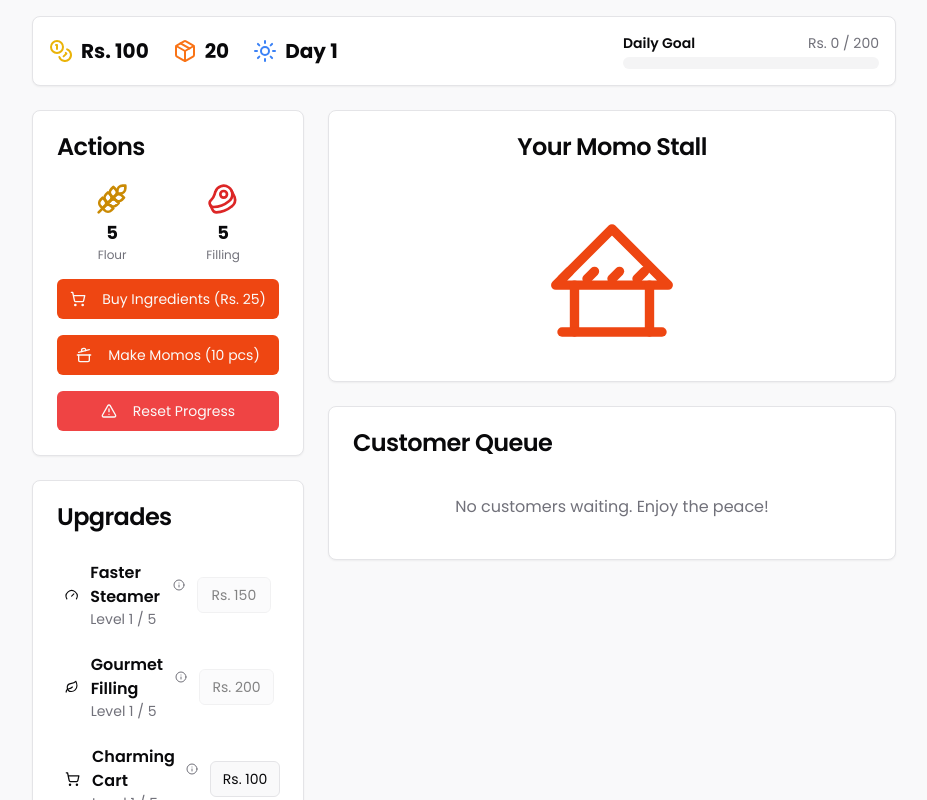
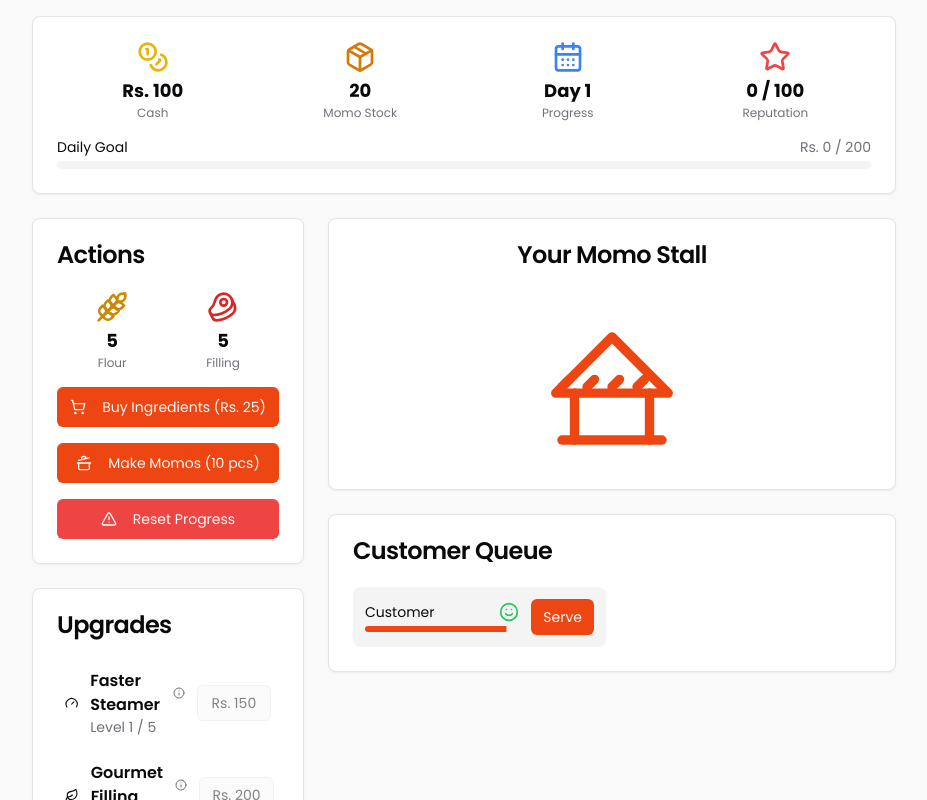
Before and after one commit to StephenJoshii/Flawed_Games_By_Sj, a React (Vite) app: page / in a window 1280 px wide. Shown: the top 800 px of the page, without its empty margins (176-1103 px from the left). Built offline with nearby package versions, Linux system fonts and the light colour scheme.

Commit message:
added a reputation system so that there is a penalty for not serving momos

```diff
--- a/src/components/game/Header.jsx
+++ b/src/components/game/Header.jsx
@@ -1,34 +1,50 @@
 import { Card, CardContent } from "@/components/ui/card";
 import { Progress } from "@/components/ui/progress";
-import { Coins, Package, Sun } from "lucide-react";
+import { Coins, Package, CalendarDays, Star } from "lucide-react";
 
-export function Header({ money, momoStock, day, dailyGoal, moneyEarnedToday }) {
-  const goalProgress = Math.min((moneyEarnedToday / dailyGoal) * 100, 100);
+export function Header({ money, momoStock, day, dailyGoal, moneyEarnedToday, reputation }) {
+  const goalProgress = (moneyEarnedToday / dailyGoal) * 100;
+
+  const getReputationColor = () => {
+    if (reputation > 75) return "text-yellow-400";
+    if (reputation > 40) return "text-orange-400";
+    return "text-red-500";
+  };
 
   return (
     <header className="mb-6">
       <Card>
-        <CardContent className="p-4 flex flex-col sm:flex-row justify-between items-center gap-4">
-          <div className="flex items-center gap-6">
-            <div className="flex items-center gap-2">
-              <Coins className="h-6 w-6 text-yellow-500" />
-              <span className="text-xl font-bold">Rs. {money}</span>
+        <CardContent className="pt-6">
+          <div className="grid grid-cols-2 md:grid-cols-4 gap-4 text-center">
+            <div className="flex flex-col items-center">
+              <Coins className="h-8 w-8 text-yellow-500 mb-1" />
+              <span className="font-bold text-lg">Rs. {money}</span>
+              <span className="text-xs text-muted-foreground">Cash</span>
             </div>
-            <div className="flex items-center gap-2">
-              <Package className="h-6 w-6 text-orange-500" />
-              <span className="text-xl font-bold">{momoStock}</span>
+            <div className="flex flex-col items-center">
+              <Package className="h-8 w-8 text-amber-600 mb-1" />
+              <span className="font-bold text-lg">{momoStock}</span>
+              <span className="text-xs text-muted-foreground">Momo Stock</span>
             </div>
-            <div className="flex items-center gap-2">
-              <Sun className="h-6 w-6 text-blue-500" />
-              <span className="text-xl font-bold">Day {day}</span>
+            <div className="flex flex-col items-center">
+              <CalendarDays className="h-8 w-8 text-blue-500 mb-1" />
+              <span className="font-bold text-lg">Day {day}</span>
+              <span className="text-xs text-muted-foreground">Progress</span>
+            </div>
+            <div className="flex flex-col items-center">
+              <Star className={`h-8 w-8 ${getReputationColor()} mb-1`} />
+              <span className="font-bold text-lg">{Math.round(reputation || 0)} / 100</span>
+              <span className="text-xs text-muted-foreground">Reputation</span>
             </div>
           </div>
-          <div className="w-full sm:w-64">
-            <div className="flex justify-between text-sm mb-1">
-              <span className="font-semibold">Daily Goal</span>
-              <span className="text-muted-foreground">Rs. {moneyEarnedToday} / {dailyGoal}</span>
+          <div className="mt-4">
+            <div className="flex justify-between items-center mb-1">
+              <span className="text-sm font-medium">Daily Goal</span>
+              <span className="text-sm font-medium text-muted-foreground">
+                Rs. {moneyEarnedToday} / {dailyGoal}
+              </span>
             </div>
-            <Progress value={goalProgress} className="h-3" />
+            <Progress value={goalProgress} className="w-full h-2" />
           </div>
         </CardContent>
       </Card>
--- a/src/hooks/useGameLogic.js
+++ b/src/hooks/useGameLogic.js
@@ -1,9 +1,10 @@
-import { useState, useEffect, useCallback, useMemo } from 'react';
+import { useState, useEffect, useCallback, useMemo, useRef } from 'react';
 
 // --- Base Game Configuration ---
 const BASE_MOMO_PRICE = 50;
 const BASE_MAKE_MOMO_TIME_MS = 3000;
 const SERVING_SIZE = 10;
+const CUSTOMER_PATIENCE_MS = 15000; // 15 seconds
 const SAVE_GAME_KEY = 'momoTycoonSaveData';
 
 // --- Upgrade Definitions ---
@@ -37,6 +38,8 @@ const INITIAL_STATE = {
   filling: 5,
   momoStock: 20,
   day: 1,
+  reputation: 80,
+  customers: [],
   upgradeLevels: {
     steamer: 1,
     filling: 1,
@@ -50,217 +53,230 @@ const loadGame = () => {
     const savedData = localStorage.getItem(SAVE_GAME_KEY);
     if (savedData) {
       const parsed = JSON.parse(savedData);
-      // Basic validation to ensure saved data is not malformed
-      if (parsed.upgradeLevels && parsed.day) {
-        return { ...INITIAL_STATE, ...parsed };
+      if (parsed.upgradeLevels && typeof parsed.reputation === 'number') {
+        const loadedState = { ...INITIAL_STATE, ...parsed };
+        loadedState.customers = [];
+        return loadedState;
       }
     }
   } catch (error) {
-    console.error("Failed to load game data:", error);
+    console.error("Failed to load or parse game data, starting fresh:", error);
   }
   return INITIAL_STATE;
 };
 
 export function useGameLogic({ notify }) {
-  // --- Initialize state from localStorage or initial state ---
   const [gameStateData, setGameStateData] = useState(loadGame);
+  const { money, flour, filling, momoStock, day, upgradeLevels, customers } = gameStateData;
+  const reputation = gameStateData.reputation; // ✅ reputation always read live
 
-  const { money, flour, filling, momoStock, day, upgradeLevels } = gameStateData;
-
-  const setMoney = (updater) => setGameStateData(prev => ({ ...prev, money: typeof updater === 'function' ? updater(prev.money) : updater }));
-  const setFlour = (updater) => setGameStateData(prev => ({ ...prev, flour: typeof updater === 'function' ? updater(prev.flour) : updater }));
-  const setFilling = (updater) => setGameStateData(prev => ({ ...prev, filling: typeof updater === 'function' ? updater(prev.filling) : updater }));
-  const setMomoStock = (updater) => setGameStateData(prev => ({ ...prev, momoStock: typeof updater === 'function' ? updater(prev.momoStock) : updater }));
-  const setDay = (updater) => setGameStateData(prev => ({ ...prev, day: typeof updater === 'function' ? updater(prev.day) : updater }));
-  const setUpgradeLevels = (updater) => setGameStateData(prev => ({ ...prev, upgradeLevels: typeof updater === 'function' ? updater(prev.upgradeLevels) : updater }));
-
-  // --- Non-persistent state ---
-  const [customers, setCustomers] = useState([]);
   const [isMakingMomo, setIsMakingMomo] = useState(false);
   const [makingProgress, setMakingProgress] = useState(0);
   const [lastServedInfo, setLastServedInfo] = useState(null);
   const [gameState, setGameState] = useState('playing');
   const [moneyEarnedToday, setMoneyEarnedToday] = useState(0);
 
+  const notifyRef = useRef(notify);
+  useEffect(() => {
+    notifyRef.current = notify;
+  }, [notify]);
+
   const dailyGoal = useMemo(() => 200 + (day - 1) * 100, [day]);
 
-  // --- Derived Game Values (based on upgrades) ---
   const derivedValues = useMemo(() => {
     const steamerLevel = upgradeLevels.steamer;
     const fillingLevel = upgradeLevels.filling;
     const cartLevel = upgradeLevels.cart;
+    const reputationModifier = 1 + ((50 - reputation) / 100); // ✅ uses live reputation
 
     return {
       momoPrice: BASE_MOMO_PRICE + (fillingLevel - 1) * 10,
       makeMomoTime: BASE_MAKE_MOMO_TIME_MS / (1 + (steamerLevel - 1) * 0.2),
-      customerSpawnMin: 4000 / (1 + (cartLevel - 1) * 0.25),
-      customerSpawnMax: 8000 / (1 + (cartLevel - 1) * 0.25),
+      customerSpawnMin: Math.max(500, (4000 / (1 + (cartLevel - 1) * 0.25)) * reputationModifier),
+      customerSpawnMax: Math.max(1000, (8000 / (1 + (cartLevel - 1) * 0.25)) * reputationModifier),
     };
-  }, [upgradeLevels]);
+  }, [upgradeLevels, reputation]); // ✅ reputation in deps
 
-  // --- Game State Actions ---
-  const startNextDay = () => {
-    setDay(prev => prev + 1);
+  const startNextDay = useCallback(() => {
+    setGameStateData(prev => ({ ...prev, day: prev.day + 1, customers: [] }));
     setMoneyEarnedToday(0);
-    setCustomers([]);
     setGameState('playing');
-    notify.info(`Day ${day + 1} has begun!`);
-  };
+    notifyRef.current.info(`Day ${day + 1} has begun!`);
+  }, [day]);
 
-  const restartGame = () => {
+  const restartGame = useCallback(() => {
     setGameStateData(INITIAL_STATE);
     setMoneyEarnedToday(0);
-    setCustomers([]);
     setGameState('playing');
-    notify.success("New game started!");
-  };
+    notifyRef.current.success("New game started!");
+  }, []);
 
-  const resetProgress = () => {
+  const resetProgress = useCallback(() => {
     localStorage.removeItem(SAVE_GAME_KEY);
     restartGame();
-    notify.info("All progress has been reset.");
-  };
+  }, [restartGame]);
 
-  // --- Game Actions ---
-  const buyIngredients = () => {
-    const cost = 25;
-    if (money >= cost) {
-      setMoney(prev => prev - cost);
-      setFlour(prev => prev + 5);
-      setFilling(prev => prev + 5);
-      notify.success("Purchased 5 flour and 5 fillings.");
-    } else {
-      notify.error("Not enough money for ingredients!");
-    }
-  };
+  const buyIngredients = useCallback(() => {
+    setGameStateData(prev => {
+      if (prev.money >= 25) {
+        notifyRef.current.success("Purchased 5 flour and 5 fillings.");
+        return { ...prev, money: prev.money - 25, flour: prev.flour + 5, filling: prev.filling + 5 };
+      }
+      notifyRef.current.error("Not enough money for ingredients!");
+      return prev;
+    });
+  }, []);
 
   const makeMomo = useCallback(() => {
-    const makeMomoTime = derivedValues.makeMomoTime;
-    if (flour > 0 && filling > 0 && !isMakingMomo) {
+    if (isMakingMomo) return;
+
+    setGameStateData(prev => {
+      if (prev.flour < 1 || prev.filling < 1) {
+        notifyRef.current.warning("Not enough ingredients to make momos!");
+        return prev;
+      }
+
       setIsMakingMomo(true);
-      setMakingProgress(0);
-      setFlour(prev => prev - 1);
-      setFilling(prev => prev - 1);
 
+      const startTime = Date.now();
       const interval = setInterval(() => {
-        setMakingProgress(prev => {
-          const newProgress = prev + 100 / (makeMomoTime / 100);
-          if (newProgress >= 100) {
-            clearInterval(interval);
-            setMomoStock(stock => stock + 10);
-            setIsMakingMomo(false);
-            notify.success("10 fresh momos are ready!");
-            return 100;
-          }
-          return newProgress;
-        });
-      }, 100);
-    } else if (!isMakingMomo) {
-      notify.warning("Not enough ingredients!");
-    }
-  }, [flour, filling, isMakingMomo, notify, derivedValues.makeMomoTime, setFlour, setFilling, setMomoStock]);
+        const elapsedTime = Date.now() - startTime;
+        const progress = Math.min(100, (elapsedTime / derivedValues.makeMomoTime) * 100);
+        setMakingProgress(progress);
 
-  const serveCustomer = (customerId, customerRef) => {
+        if (progress >= 100) {
+          clearInterval(interval);
+          setGameStateData(p => ({ ...p, momoStock: p.momoStock + 10 }));
+          setIsMakingMomo(false);
+          setMakingProgress(0);
+          notifyRef.current.success("A fresh batch of 10 momos is ready!");
+        }
+      }, 50);
+
+      return { ...prev, flour: prev.flour - 1, filling: prev.filling - 1 };
+    });
+  }, [isMakingMomo, derivedValues.makeMomoTime]);
+
+  const serveCustomer = useCallback((customerId, customerRef) => {
     const momoPrice = derivedValues.momoPrice;
-    if (momoStock >= SERVING_SIZE) {
-      setMomoStock(prev => prev - SERVING_SIZE);
-      setMoney(prev => prev + momoPrice);
-      setMoneyEarnedToday(prev => prev + momoPrice);
-      setCustomers(prev => prev.filter(c => c.id !== customerId));
-      if (customerRef.current) {
-        const rect = customerRef.current.getBoundingClientRect();
-        setLastServedInfo({ id: customerId, x: rect.left, y: rect.top, amount: momoPrice });
+    setGameStateData(prev => {
+      if (prev.momoStock >= SERVING_SIZE) {
+        setMoneyEarnedToday(m => m + momoPrice);
+        if (customerRef.current) {
+          const rect = customerRef.current.getBoundingClientRect();
+          setLastServedInfo({ id: customerId, x: rect.left, y: rect.top, amount: momoPrice });
+        }
+        return {
+          ...prev,
+          momoStock: prev.momoStock - SERVING_SIZE,
+          money: prev.money + momoPrice,
+          reputation: Math.min(100, prev.reputation + 1),
+          customers: prev.customers.filter(c => c.id !== customerId),
+        };
       }
-    } else {
-      notify.warning(`Not enough momos for a full plate! (Need ${SERVING_SIZE})`);
-    }
-  };
+      notifyRef.current.warning(`Not enough momos for a full plate! (Need ${SERVING_SIZE})`);
+      return prev;
+    });
+  }, [derivedValues.momoPrice]);
 
-  const purchaseUpgrade = (upgradeId) => {
-    const upgrade = UPGRADES_CONFIG[upgradeId];
-    const currentLevel = upgradeLevels[upgradeId];
+  const purchaseUpgrade = useCallback((upgradeId) => {
+    setGameStateData(prev => {
+      const config = UPGRADES_CONFIG[upgradeId];
+      const currentLevel = prev.upgradeLevels[upgradeId];
+      if (currentLevel >= config.maxLevel) {
+        notifyRef.current.info("This upgrade is already at max level!");
+        return prev;
+      }
+      const cost = config.getCost(currentLevel + 1);
+      if (prev.money >= cost) {
+        notifyRef.current.success(`${config.name} upgraded to Level ${currentLevel + 1}!`);
+        return { ...prev, money: prev.money - cost, upgradeLevels: { ...prev.upgradeLevels, [upgradeId]: currentLevel + 1 } };
+      }
+      notifyRef.current.error("Not enough money for this upgrade!");
+      return prev;
+    });
+  }, []);
 
-    if (currentLevel >= upgrade.maxLevel) {
-      notify.info("Already at max level!");
-      return;
-    }
+  // --- Main Game Loop Effects ---
 
-    const cost = upgrade.getCost(currentLevel);
-    if (money >= cost) {
-      setMoney(prev => prev - cost);
-      setUpgradeLevels(prev => ({ ...prev, [upgradeId]: prev[upgradeId] + 1 }));
-      notify.success(`${upgrade.name} upgraded to Level ${currentLevel + 1}!`);
-    } else {
-      notify.error("Not enough money for this upgrade.");
-    }
-  };
+  useEffect(() => {
+    localStorage.setItem(SAVE_GAME_KEY, JSON.stringify(gameStateData));
+  }, [gameStateData]);
 
-  // --- Auto-Save Effect ---
   useEffect(() => {
-    try {
-      // We only save the persistent parts of the state
-      const dataToSave = {
-        money,
-        flour,
-        filling,
-        momoStock,
-        day,
-        upgradeLevels,
-      };
-      localStorage.setItem(SAVE_GAME_KEY, JSON.stringify(dataToSave));
-    } catch (error) {
-      console.error("Failed to save game data:", error);
-    }
-  }, [money, flour, filling, momoStock, day, upgradeLevels]);
+    if (gameState !== 'playing') return;
+    let customerTimeout;
+    const spawnLoop = () => {
+      const { customerSpawnMin, customerSpawnMax } = derivedValues;
+      const delay = Math.random() * (customerSpawnMax - customerSpawnMin) + customerSpawnMin;
+      customerTimeout = setTimeout(() => {
+        const newCustomer = {
+          id: Date.now() + Math.random(),
+          spawnTime: Date.now(),
+        };
+        setGameStateData(prev => ({ ...prev, customers: [...prev.customers, newCustomer] }));
+        spawnLoop();
+      }, delay);
+    };
+    spawnLoop();
+    return () => clearTimeout(customerTimeout);
+  }, [gameState, derivedValues]);
 
-  // --- Game Loop and State Checking Effects ---
+  // *** Game Tick Loop ***
   useEffect(() => {
     if (gameState !== 'playing') return;
 
-    const spawnCustomer = () => {
-      const newCustomer = { id: Date.now(), patience: 100, spawnTime: Date.now() };
-      setCustomers(prev => [...prev, newCustomer].slice(0, 8));
-    };
-    const randomInterval = Math.random() * (derivedValues.customerSpawnMax - derivedValues.customerSpawnMin) + derivedValues.customerSpawnMin;
-    const intervalId = setInterval(spawnCustomer, randomInterval);
-    return () => clearInterval(intervalId);
-  }, [gameState, derivedValues.customerSpawnMin, derivedValues.customerSpawnMax]);
+    const gameTick = setInterval(() => {
+      setGameStateData(prev => {
+        const now = Date.now();
+        const departingCustomers = [];
 
-  useEffect(() => {
-    if (gameState !== 'playing') return;
+        const updatedCustomers = prev.customers
+          .map(customer => {
+            const elapsedTime = now - customer.spawnTime;
+            const patience = Math.max(0, 100 - (elapsedTime / CUSTOMER_PATIENCE_MS) * 100);
+            return { ...customer, patience };
+          })
+          .filter(customer => {
+            if (customer.patience > 0) {
+              return true;
+            }
+            departingCustomers.push(customer);
+            return false;
+          });
 
-    const patienceInterval = setInterval(() => {
-      setCustomers(currentCustomers =>
-        currentCustomers
-          .map(c => {
-            const timeElapsed = Date.now() - c.spawnTime;
-            const newPatience = 100 - (timeElapsed / 150);
-            return { ...c, patience: Math.max(0, newPatience) };
-          })
-          .filter(c => c.patience > 0)
-      );
+        if (departingCustomers.length > 0) {
+          const departingCount = departingCustomers.length;
+          const reputationPenalty = departingCount * 5;
+          notifyRef.current.error(`${departingCount} customer${departingCount > 1 ? 's' : ''} left angry!`);
+          return {
+            ...prev,
+            reputation: Math.max(0, prev.reputation - reputationPenalty),
+            customers: updatedCustomers,
+          };
+        }
+
+        return { ...prev, customers: updatedCustomers };
+      });
     }, 100);
-    return () => clearInterval(patienceInterval);
+
+    return () => clearInterval(gameTick);
   }, [gameState]);
 
   useEffect(() => {
     if (gameState !== 'playing') return;
-
     if (moneyEarnedToday >= dailyGoal) {
       setGameState('day_complete');
-      notify.success(`Day ${day} complete! Goal reached.`);
+      notifyRef.current.success(`Day ${day} complete! You beat the goal!`);
+    } else if (money < 25 && flour < 1 && filling < 1 && momoStock < SERVING_SIZE) {
+      setGameState('game_over');
+      notifyRef.current.error("Game Over! You've run out of resources.");
     }
-
-    const canContinue = money >= 25 || flour > 0 || filling > 0 || momoStock >= SERVING_SIZE;
-    if (!canContinue) {
-      setGameState('game_over');
-      notify.error("Game Over! You've run out of resources.");
-    }
-  }, [money, moneyEarnedToday, dailyGoal, flour, filling, momoStock, day, notify, gameState]);
+  }, [gameStateData, moneyEarnedToday, dailyGoal, day]);
 
   return {
     money, flour, filling, momoStock, day, customers, isMakingMomo, makingProgress, lastServedInfo,
-    upgradeLevels, gameState, dailyGoal, moneyEarnedToday,
+    upgradeLevels, gameState, dailyGoal, moneyEarnedToday, reputation,
     buyIngredients, makeMomo, serveCustomer, purchaseUpgrade, startNextDay, restartGame, resetProgress,
   };
 }
```
